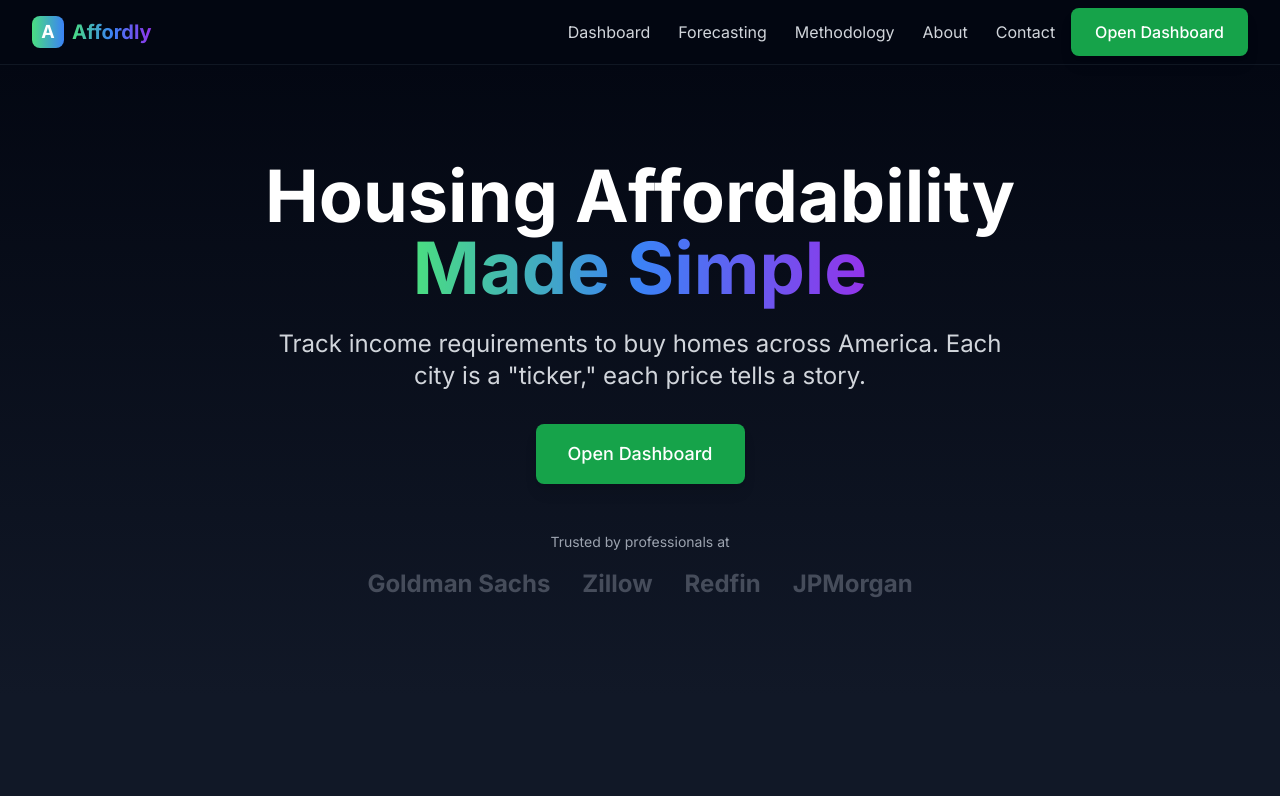
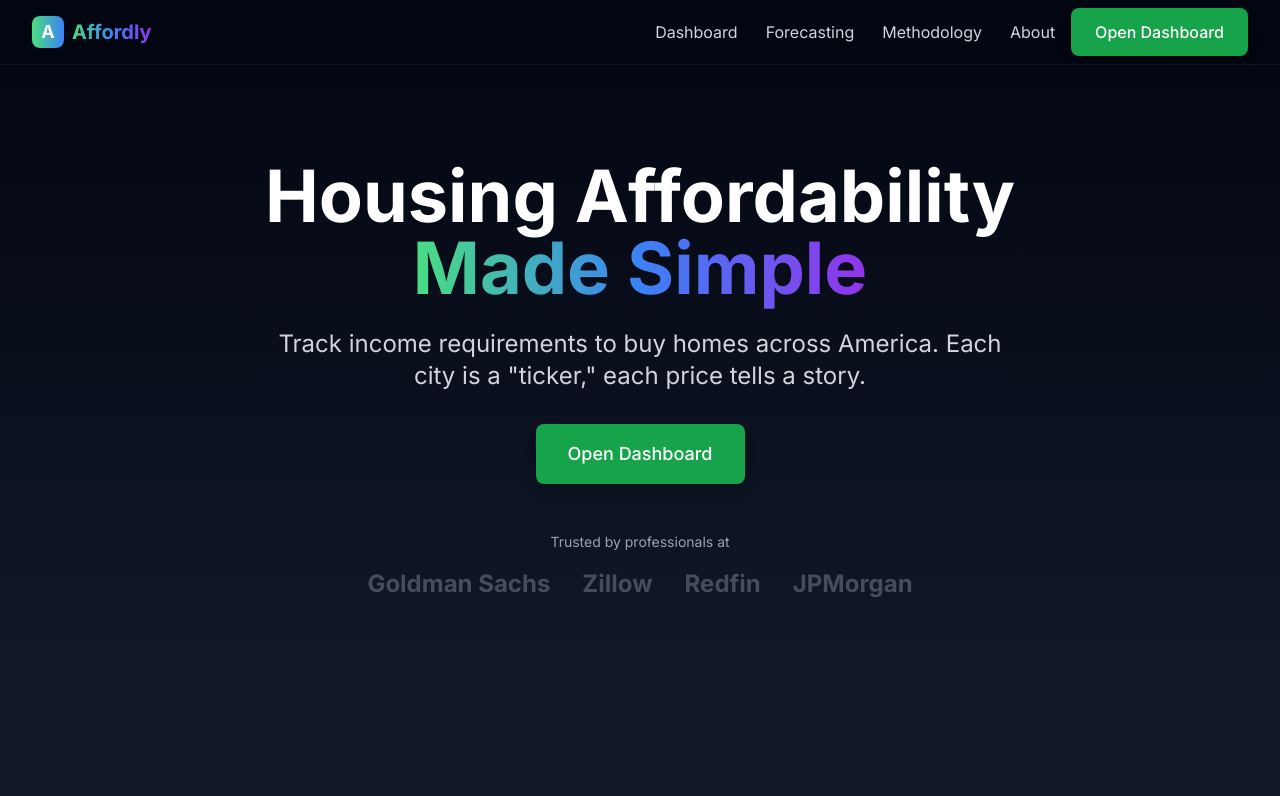
Before and after one commit to rayanrehman4/Derc-VTHax2025, a Next.js app: page / in a window 1280 px wide. Shown: the top 796 px of the page. Built offline with nearby package versions, Linux system fonts and the light colour scheme.

Commit message:
Updated Layout.js

```diff
--- a/components/Layout.js
+++ b/components/Layout.js
@@ -14,7 +14,6 @@ const Layout = ({ children, title = 'Affordly', description = 'Housing Affordabi
     { name: 'Forecasting', href: '/forecasting' },
     { name: 'Methodology', href: '/methodology' },
     { name: 'About', href: '/about' },
-    { name: 'Contact', href: '/contact' },
   ];
 
   return (
```
